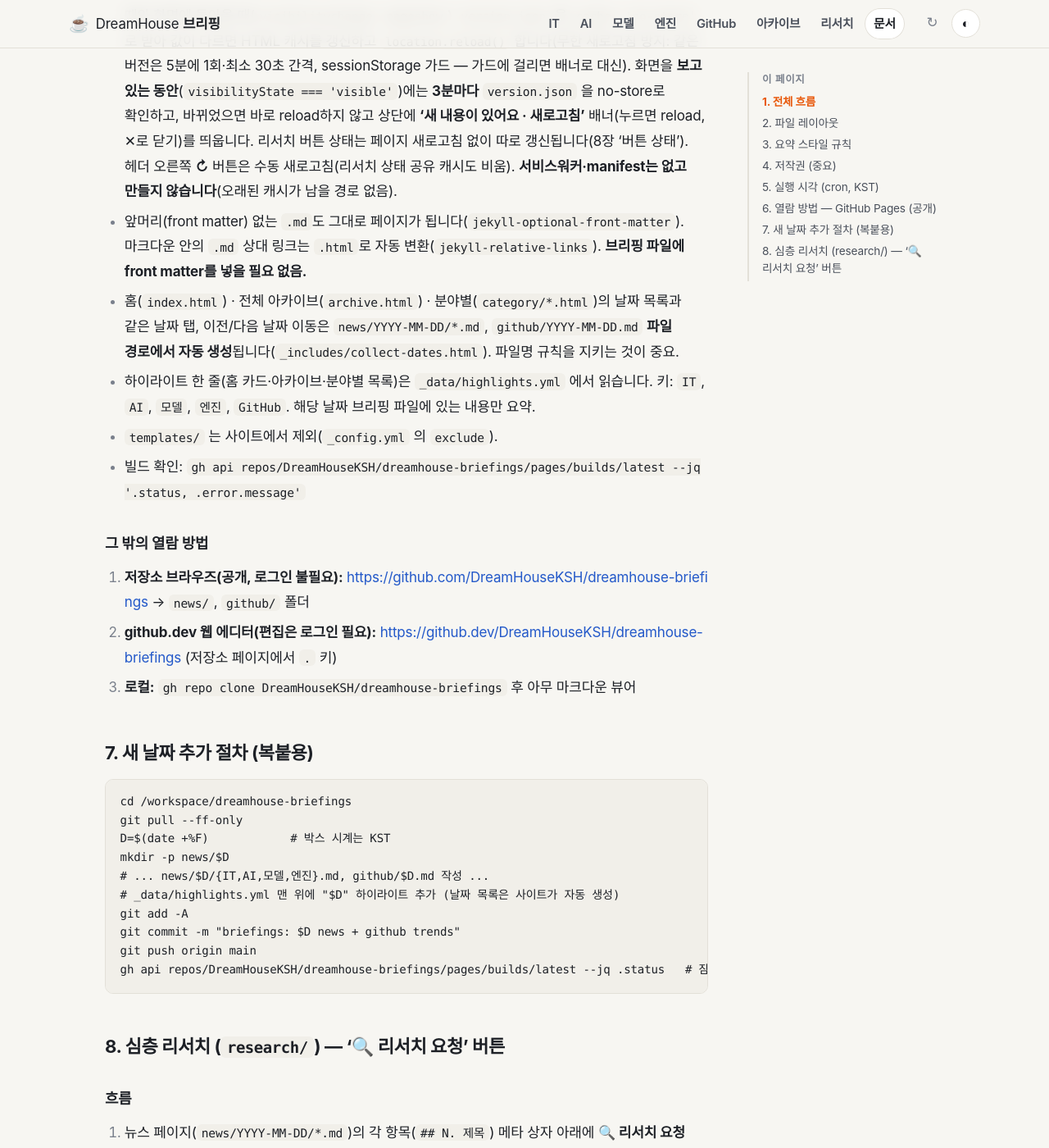
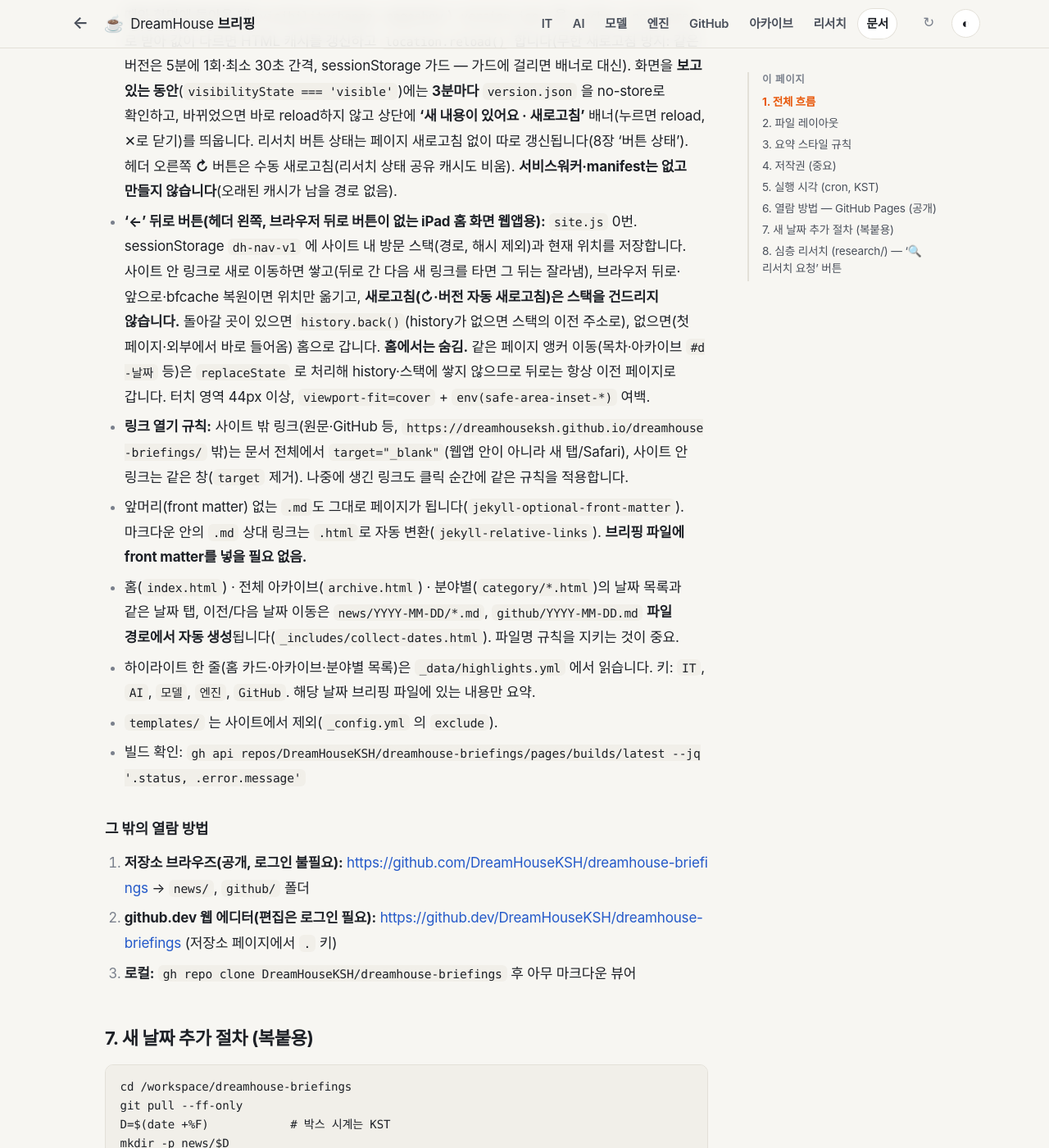
Before and after one commit to DreamHouseKSH/dreamhouse-briefings, a Jekyll site: the page built from docs/WORKFLOW.md, in a window 1280 px wide and 1400 px high, scrolled down 5295 px. Shown: the whole window at 82% size. Built offline with Jekyll 4.4.1, drawn with Linux system fonts in a browser that asks for light colours; some web fonts are replaced; our own code applies the rules of GitHub Pages for plain Markdown files.

Commit message:
feat: 헤더 '←' 뒤로 버튼(사이트 내 방문 스택, 앵커는 history 안 쌓음), 외부 링크 새 탭·내부 같은 창, safe-area + 문서

```diff
--- a/_layouts/default.html
+++ b/_layouts/default.html
@@ -2,11 +2,12 @@
 <html lang="ko">
 <head>
   <meta charset="utf-8">
-  <meta name="viewport" content="width=device-width, initial-scale=1">
+  <meta name="viewport" content="width=device-width, initial-scale=1, viewport-fit=cover">
   {%- assign page_title = page.title | default: site.title -%}
   <title>{% if page_title != site.title %}{{ page_title | strip_html }} · {% endif %}{{ site.title }}</title>
   <meta name="description" content="{{ page.description | default: site.description }}">
   <meta name="color-scheme" content="light dark">
+  <meta name="site-base" content="{{ '/' | relative_url }}">
   <meta name="site-build" content="{{ site.time | date: '%s' }}">
   <meta name="site-version-url" content="{{ '/version.json' | relative_url }}">
   <script>
@@ -34,6 +35,7 @@
   <a class="skip" href="#content">본문 바로가기</a>
   <header class="site-header">
     <div class="wrap header-inner">
+      <a class="back-btn" href="{{ '/' | relative_url }}" aria-label="홈으로" title="홈으로"{% if page.home or page.url == "/" %} hidden{% endif %}><span aria-hidden="true">←</span></a>
       <a class="brand" href="{{ '/' | relative_url }}"><span class="brand-mark">☕</span><span>DreamHouse <b>브리핑</b></span></a>
       <nav class="main-nav" aria-label="분야">
         {%- for c in site.briefing_sections -%}
--- a/assets/css/style.css
+++ b/assets/css/style.css
@@ -95,6 +95,21 @@ a:hover { color: var(--link-hover); text-decoration: underline; text-underline-o
   border-bottom: 1px solid var(--border);
 }
 .header-inner { display: flex; align-items: center; gap: 1rem; min-height: 3.6rem; }
+/* safe-area (viewport-fit=cover: iPad 홈 화면 웹앱·가로 모드 노치) */
+.site-header { padding-top: env(safe-area-inset-top, 0px); }
+.site-header .wrap, .brief-bar .wrap, .update-banner { padding-left: max(1.25rem, env(safe-area-inset-left, 0px)); padding-right: max(1.25rem, env(safe-area-inset-right, 0px)); }
+.site-footer { padding-bottom: env(safe-area-inset-bottom, 0px); }
+/* '←' 뒤로 버튼 (site.js 0) — 터치 영역 44px 이상 */
+.back-btn {
+  display: inline-flex; align-items: center; justify-content: center; flex: none;
+  min-width: 44px; min-height: 44px; margin-left: -.5rem; margin-right: -.6rem; border-radius: 50%;
+  color: var(--text-2); font-size: 1.3rem; font-weight: 600; line-height: 1;
+  -webkit-tap-highlight-color: transparent;
+}
+.back-btn[hidden] { display: none; }
+.back-btn:hover, .back-btn:focus-visible { text-decoration: none; color: var(--text); background: var(--surface-2); }
+.back-btn:active { background: var(--border); }
+.back-btn:focus-visible { outline: 2px solid var(--accent); outline-offset: 1px; }
 .brand { display: inline-flex; align-items: center; gap: .5rem; color: var(--text); font-size: 1.05rem; white-space: nowrap; }
 .brand:hover { text-decoration: none; color: var(--text); }
 .brand b { font-weight: 800; }
@@ -118,7 +133,7 @@ a:hover { color: var(--link-hover); text-decoration: underline; text-underline-o
 .header-actions { display: flex; align-items: center; gap: .35rem; flex: none; }
 .refresh-btn {
   border: 1px solid transparent; background: transparent; color: var(--muted);
-  width: 2.2rem; height: 2.2rem; border-radius: 50%; cursor: pointer; font-size: 1.05rem; line-height: 1; flex: none;
+  width: 44px; height: 44px; border-radius: 50%; cursor: pointer; font-size: 1.05rem; line-height: 1; flex: none;
 }
 .refresh-btn:hover, .refresh-btn:focus-visible { color: var(--text); background: var(--surface-2); border-color: var(--border); }
 .refresh-btn.is-spinning { animation: dh-spin .8s linear infinite; }
@@ -388,6 +403,6 @@ a.card:hover { text-decoration: none; transform: translateY(-2px); color: var(--
   .main { padding-top: 1.25rem; }
 }
 @media print {
-  .site-header, .brief-bar, .toc, .pager, .theme-toggle, .refresh-btn, .update-banner { display: none !important; }
+  .site-header, .brief-bar, .toc, .pager, .theme-toggle, .refresh-btn, .update-banner, .back-btn { display: none !important; }
   body { background: #fff; color: #000; }
 }
--- a/assets/js/site.js
+++ b/assets/js/site.js
@@ -14,6 +14,101 @@
     });
   }
 
+
+  // 0) 사이트 안 '←' 뒤로 버튼 + 링크 열기 규칙 (iPad 홈 화면 웹앱처럼 브라우저 뒤로 버튼이 없는 경우)
+  //   - sessionStorage 'dh-nav-v1' = { s: [사이트 내 경로(해시 제외)...], i: 현재 위치 }
+  //   - 새 이동(navigate): referrer 가 사이트 안이면 현재 위치 뒤를 잘라내고 쌓음, 밖이거나 없으면 새로 시작
+  //   - reload(↻·버전 자동 새로고침): 스택 그대로 / back_forward·bfcache 복원: 위치만 옮김
+  //   - 같은 페이지 앵커 이동은 history 를 쌓지 않음(replaceState) → 뒤로는 항상 이전 '페이지'로
+  //   - 버튼: 돌아갈 곳이 있으면 history.back(), 없으면 홈으로. 홈에서는 숨김. 규칙: docs/WORKFLOW.md 6장
+  var baseMeta = document.querySelector('meta[name="site-base"]');
+  var BASE = baseMeta ? baseMeta.getAttribute("content") : "/";
+  var NK = "dh-nav-v1";
+  var keyOf = function (u) {
+    try { var x = new URL(u, location.href); return x.pathname.replace(/\/index\.html$/, "/") + x.search; } catch (e) { return ""; }
+  };
+  var inSite = function (u) {
+    try { var x = new URL(u, location.href); return x.origin === location.origin && x.pathname.indexOf(BASE) === 0; } catch (e) { return false; }
+  };
+  var curKey = keyOf(location.href);
+  var isHome = curKey === BASE || curKey === BASE.replace(/\/$/, "");
+  var navLoad = function () { try { return JSON.parse(sessionStorage.getItem(NK) || "null"); } catch (e) { return null; } };
+  var navSave = function (n) { try { sessionStorage.setItem(NK, JSON.stringify(n)); } catch (e) {} };
+  var navSync = function (kind) {
+    var n = navLoad();
+    if (!n || !Array.isArray(n.s) || typeof n.i !== "number") n = null;
+    if (kind === "reload" && n && n.s[n.i] === curKey) return n;
+    if ((kind === "back_forward" || kind === "reload") && n) {
+      var best = -1;
+      for (var k = 0; k < n.s.length; k++) if (n.s[k] === curKey && (best < 0 || Math.abs(k - n.i) < Math.abs(best - n.i))) best = k;
+      if (best >= 0) { n.i = best; navSave(n); return n; }
+    }
+    var ref = document.referrer;
+    if (n && ref && inSite(ref)) {
+      var rk = keyOf(ref), at = -1;
+      if (n.s[n.i] === rk) at = n.i; else for (var j = n.s.length - 1; j >= 0; j--) if (n.s[j] === rk) { at = j; break; }
+      if (at >= 0) n.s = n.s.slice(0, at + 1); else n.s = n.s.slice(0, n.i + 1).concat([rk]);
+      if (n.s[n.s.length - 1] !== curKey) n.s.push(curKey);
+      if (n.s.length > 50) n.s = n.s.slice(-50);
+      n.i = n.s.length - 1;
+    } else if (!n && ref && inSite(ref) && keyOf(ref) !== curKey) {
+      n = { s: [keyOf(ref), curKey], i: 1 };  // 스택이 없지만 사이트 안에서 왔음(새 세션 등)
+    } else {
+      n = { s: [curKey], i: 0 };               // 첫 페이지 / 외부에서 바로 들어옴
+    }
+    navSave(n);
+    return n;
+  };
+  var navEntry = (performance.getEntriesByType && performance.getEntriesByType("navigation")[0]) || null;
+  var navKind = navEntry ? navEntry.type : (performance.navigation && performance.navigation.type === 1 ? "reload" : performance.navigation && performance.navigation.type === 2 ? "back_forward" : "navigate");
+  var navState = navSync(navKind);
+  var backBtn = document.querySelector(".back-btn");
+  var renderBack = function () {
+    if (!backBtn) return;
+    if (isHome) { backBtn.hidden = true; return; }
+    backBtn.hidden = false;
+    var canBack = navState && navState.i > 0;
+    backBtn.setAttribute("data-mode", canBack ? "back" : "home");
+    backBtn.href = canBack ? navState.s[navState.i - 1] : BASE;
+    backBtn.title = canBack ? "뒤로 (이전 페이지)" : "홈으로";
+    backBtn.setAttribute("aria-label", backBtn.title);
+  };
+  renderBack();
+  window.addEventListener("pageshow", function (e) { if (e.persisted) { navState = navSync("back_forward"); renderBack(); } });
+  if (backBtn) {
+    backBtn.addEventListener("click", function (e) {
+      if (backBtn.getAttribute("data-mode") !== "back") return;  // 홈으로: 기본 링크 이동
+      e.preventDefault();
+      var fallback = backBtn.href, left = false;
+      window.addEventListener("pagehide", function () { left = true; }, { once: true });
+      history.back();
+      setTimeout(function () { if (!left && document.visibilityState === "visible") location.href = fallback; }, 700); // history 가 없으면 스택 주소로
+    });
+  }
+  // 링크 열기 규칙: 사이트 밖 → 새 탭(standalone 웹앱 안에서 열리지 않게), 사이트 안 → 같은 창, 같은 페이지 앵커 → history 안 쌓음
+  var fixLink = function (a) {
+    var href = a.getAttribute("href");
+    if (!href || /^(mailto:|tel:|javascript:)/i.test(href) || a.hasAttribute("download")) return;
+    if (/^https?:/i.test(a.href) && !inSite(a.href)) { a.target = "_blank"; a.rel = "noopener noreferrer"; }
+    else if (inSite(a.href) && a.target === "_blank") { a.removeAttribute("target"); }
+  };
+  document.querySelectorAll("a[href]").forEach(fixLink);
+  document.addEventListener("click", function (e) {
+    if (e.defaultPrevented || e.button !== 0 || e.metaKey || e.ctrlKey || e.shiftKey || e.altKey) return;
+    var a = e.target && e.target.closest ? e.target.closest("a[href]") : null;
+    if (!a) return;
+    fixLink(a);  // 나중에 생긴 링크(리서치 버튼 등)도 클릭 순간에 확인
+    var u; try { u = new URL(a.href, location.href); } catch (x) { return; }
+    if (u.hash && u.origin === location.origin && u.pathname === location.pathname && u.search === location.search && !a.target) {
+      var id = decodeURIComponent(u.hash.slice(1)), el = id ? document.getElementById(id) : null;
+      if (!el) return;
+      e.preventDefault();
+      history.replaceState(history.state, "", u.hash);
+      el.scrollIntoView({ behavior: "smooth", block: "start" });
+      if (!el.hasAttribute("tabindex") && !/^(A|BUTTON|INPUT|SELECT|TEXTAREA)$/.test(el.tagName)) el.setAttribute("tabindex", "-1");
+      try { el.focus({ preventScroll: true }); } catch (x) {}
+    }
+  }, true);
 
   // 1-1) 새 빌드 자동 반영 (iPad 홈 화면 웹앱 등 standalone에서 오래된 화면이 남는 문제)
   //   페이지의 <meta name="site-build"> 와 /version.json(no-store)을 비교. 열 때·화면 복귀 시 다르면 바로 reload,
--- a/docs/WORKFLOW.md
+++ b/docs/WORKFLOW.md
@@ -124,6 +124,8 @@
 - Pages 소스: 브랜치 `main`, 폴더 `/`(루트). `main`에 push하면 GitHub가 자동 빌드(보통 1~2분).
 - 테마: 외부 테마 없이 **커스텀 레이아웃** — `_layouts/default.html`, `assets/css/style.css`(Pretendard 글꼴, `word-break: keep-all`, 본문 폭 약 46rem, 라이트/다크 자동+토글), `assets/js/site.js`(맨 URL 자동 링크, 표 가로 스크롤, 오른쪽 목차, 뉴스 항목별 리서치 요청 버튼).
 - **새 내용 자동 반영(iPad 홈 화면 웹앱 등):** 빌드마다 `version.json`(`{"build": site.time}`)이 바뀌고, 각 페이지 `<meta name="site-build">` 에 같은 값이 박힙니다. `site.js` 가 페이지를 열 때와 화면에 돌아올 때(`visibilitychange`·`pageshow`) `version.json` 을 `cache: 'no-store'` 로 받아 값이 다르면 HTML 캐시를 갱신하고 `location.reload()` 합니다(무한 새로고침 방지: 같은 버전은 5분에 1회·최소 30초 간격, sessionStorage 가드 — 가드에 걸리면 배너로 대신). 화면을 **보고 있는 동안**(`visibilityState === 'visible'`)에는 **3분마다** `version.json` 을 no-store로 확인하고, 바뀌었으면 바로 reload하지 않고 상단에 **'새 내용이 있어요 · 새로고침'** 배너(누르면 reload, ✕로 닫기)를 띄웁니다. 리서치 버튼 상태는 페이지 새로고침 없이 따로 갱신됩니다(8장 '버튼 상태'). 헤더 오른쪽 **↻** 버튼은 수동 새로고침(리서치 상태 공유 캐시도 비움). **서비스워커·manifest는 없고 만들지 않습니다**(오래된 캐시가 남을 경로 없음).
+- **'←' 뒤로 버튼(헤더 왼쪽, 브라우저 뒤로 버튼이 없는 iPad 홈 화면 웹앱용):** `site.js` 0번. sessionStorage `dh-nav-v1` 에 사이트 내 방문 스택(경로, 해시 제외)과 현재 위치를 저장합니다. 사이트 안 링크로 새로 이동하면 쌓고(뒤로 간 다음 새 링크를 타면 그 뒤는 잘라냄), 브라우저 뒤로·앞으로·bfcache 복원이면 위치만 옮기고, **새로고침(↻·버전 자동 새로고침)은 스택을 건드리지 않습니다.** 돌아갈 곳이 있으면 `history.back()`(history가 없으면 스택의 이전 주소로), 없으면(첫 페이지·외부에서 바로 들어옴) 홈으로 갑니다. **홈에서는 숨김.** 같은 페이지 앵커 이동(목차·아카이브 `#d-날짜` 등)은 `replaceState` 로 처리해 history·스택에 쌓지 않으므로 뒤로는 항상 이전 페이지로 갑니다. 터치 영역 44px 이상, `viewport-fit=cover` + `env(safe-area-inset-*)` 여백.
+- **링크 열기 규칙:** 사이트 밖 링크(원문·GitHub 등, `https://dreamhouseksh.github.io/dreamhouse-briefings/` 밖)는 문서 전체에서 `target="_blank"`(웹앱 안이 아니라 새 탭/Safari), 사이트 안 링크는 같은 창(`target` 제거). 나중에 생긴 링크도 클릭 순간에 같은 규칙을 적용합니다.
 - 앞머리(front matter) 없는 `.md`도 그대로 페이지가 됩니다(`jekyll-optional-front-matter`). 마크다운 안의 `.md` 상대 링크는 `.html`로 자동 변환(`jekyll-relative-links`). **브리핑 파일에 front matter를 넣을 필요 없음.**
 - 홈(`index.html`) · 전체 아카이브(`archive.html`) · 분야별(`category/*.html`)의 날짜 목록과 같은 날짜 탭, 이전/다음 날짜 이동은 `news/YYYY-MM-DD/*.md`, `github/YYYY-MM-DD.md` **파일 경로에서 자동 생성**됩니다(`_includes/collect-dates.html`). 파일명 규칙을 지키는 것이 중요.
 - 하이라이트 한 줄(홈 카드·아카이브·분야별 목록)은 `_data/highlights.yml` 에서 읽습니다. 키: `IT`, `AI`, `모델`, `엔진`, `GitHub`. 해당 날짜 브리핑 파일에 있는 내용만 요약.
```
Also changed, not shown: AGENTS.md (+1 -0 lines).
